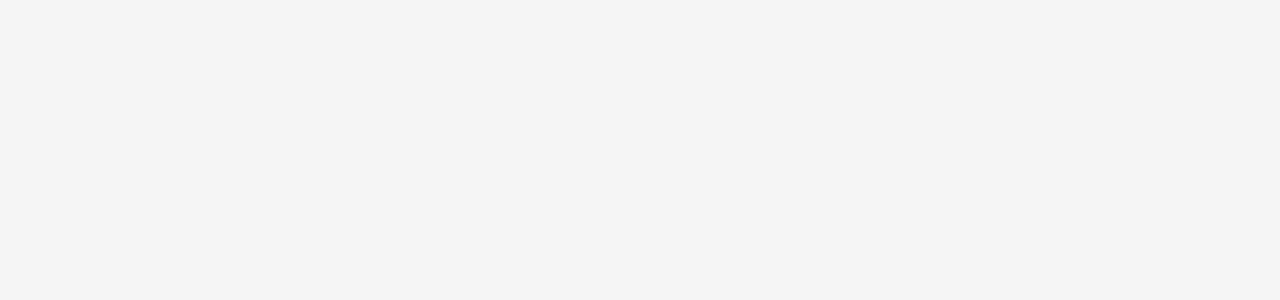
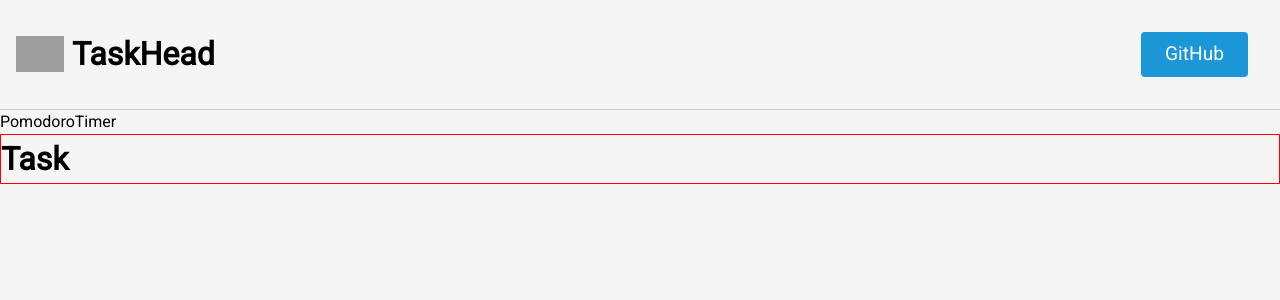
Before and after one commit to not-vibhu/taskhead, a React (Create React App) app: page /pomodoro in a window 1280 px wide. Before the commit this address had no page. Shown: the top 300 px of the page. Built offline with nearby package versions, Linux system fonts and the light colour scheme; grey boxes are pictures that could not be loaded.

Commit message:
feat: added pomodoro routing

```diff
--- /dev/null
+++ b/src/Components/PomodoroTimer.jsx
@@ -0,0 +1,5 @@
+export default function PomodoroTimer() {
+  return (
+    <div>PomodoroTimer</div>
+  )
+}
--- a/src/Contexts/TaskContext.js
+++ b/src/Contexts/TaskContext.js
@@ -19,7 +19,9 @@ const TaskProvider = ({children}) => {
 
     const [taskList, setTaskList] = useState([]);
 
-    return ( <TaskContext.Provider value={{task, setTask, taskList, setTaskList}}>
+    const [selectedTask, setSelectedTask] = useState(sample);
+
+    return ( <TaskContext.Provider value={{task, setTask, taskList, setTaskList, selectedTask, setSelectedTask}}>
         {children}
     </TaskContext.Provider> )
 
--- /dev/null
+++ b/src/Pages/PomodoroPage.jsx
@@ -0,0 +1,18 @@
+import "./Styles/PomodoroPage.css";
+import Header from "../Components/Header";
+import PomodoroTimer from "../Components/PomodoroTimer";
+
+export default function PomodoroPage() {
+  return (
+    <div>
+        <Header />
+        <PomodoroTimer />
+
+        <div className="task-display-div">
+
+            <h1>Task</h1>
+
+        </div>
+    </div>
+  )
+}
--- /dev/null
+++ b/src/Pages/Styles/PomodoroPage.css
@@ -0,0 +1,3 @@
+.task-display-div {
+    border: 1px solid red;
+}
--- a/src/Routes/RoutePaths.js
+++ b/src/Routes/RoutePaths.js
@@ -1,11 +1,13 @@
 import { Route, Routes } from "react-router-dom";
 import HomePage from "../Pages/HomePage";
+import PomodoroPage from "../Pages/PomodoroPage";
 
 export default function RoutePaths () {
 
     return(
         <Routes>
         <Route path="/" element={<HomePage />} />
+        <Route path="/pomodoro" element={<PomodoroPage />} />
       </Routes>
     )
 }
```
